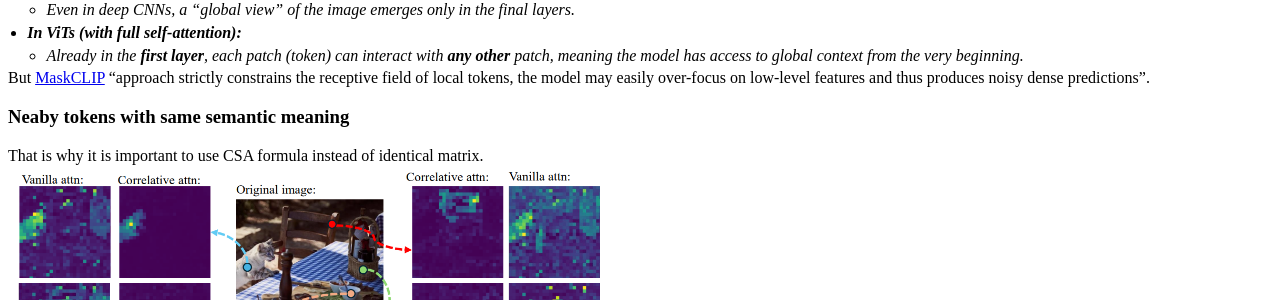
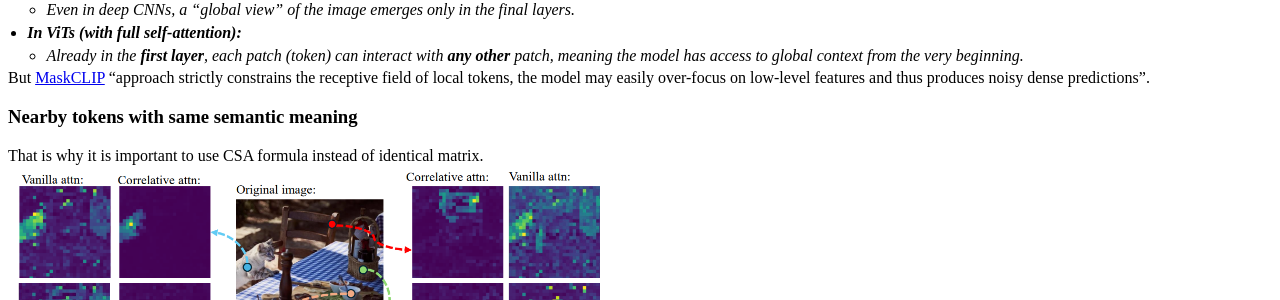
Before and after one commit to kuzudev/kuzudev.github.io, a Jekyll site: the page built from articles/sclip.md, in a window 1280 px wide and 900 px high, scrolled down 2385 px. Shown: the part 154-454 px from the top of the window. Built offline with Jekyll 4.4.1, drawn with Linux system fonts in a browser that asks for light colours; our own code applies the rules of GitHub Pages for plain Markdown files.

Commit message:
minor fix

```diff
--- a/articles/sclip.md
+++ b/articles/sclip.md
@@ -106,7 +106,7 @@ _Features in CNNs vs. ViTs:_
 
 But [MaskCLIP](https://arxiv.org/pdf/2112.01071) "approach strictly constrains the receptive field of local tokens, the model may easily over-focus on low-level features and thus produces noisy dense predictions".
 
-### Neaby tokens with same semantic meaning
+### Nearby tokens with same semantic meaning
 
 That is why it is important to use CSA formula instead of identical matrix.
 
```
